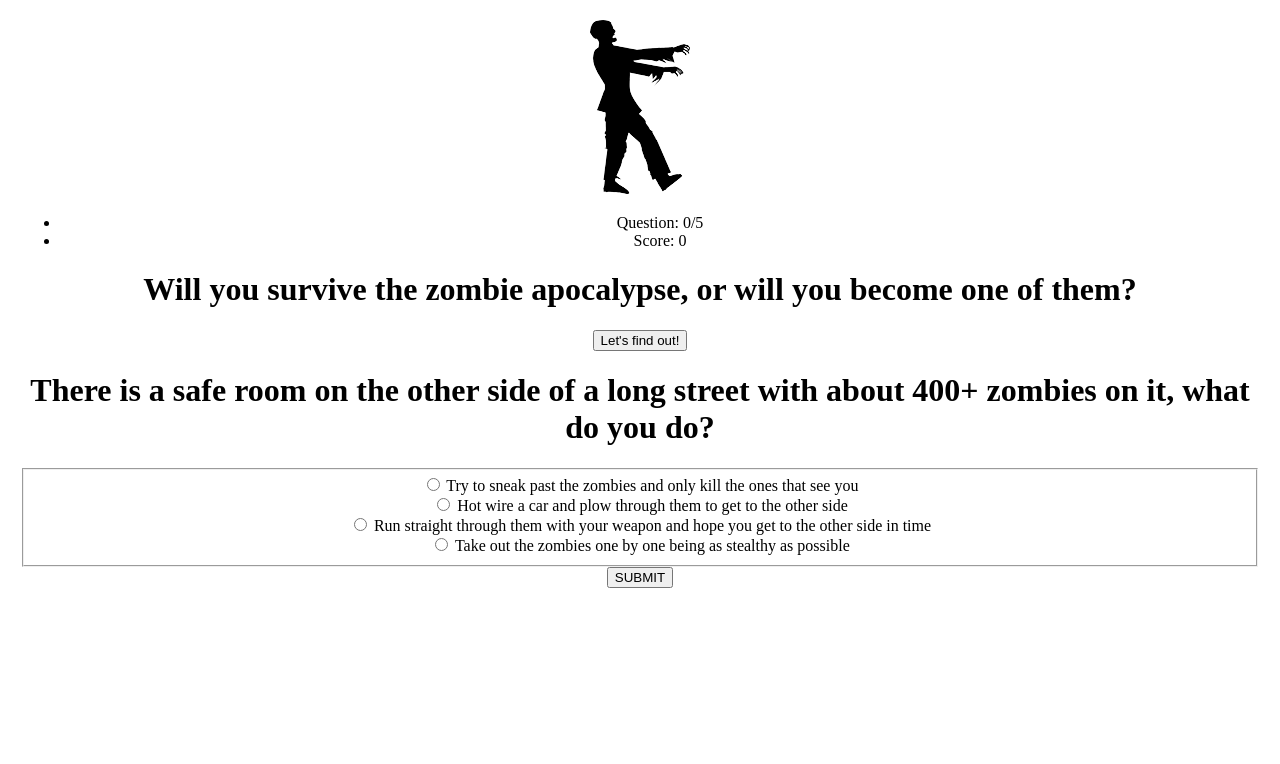
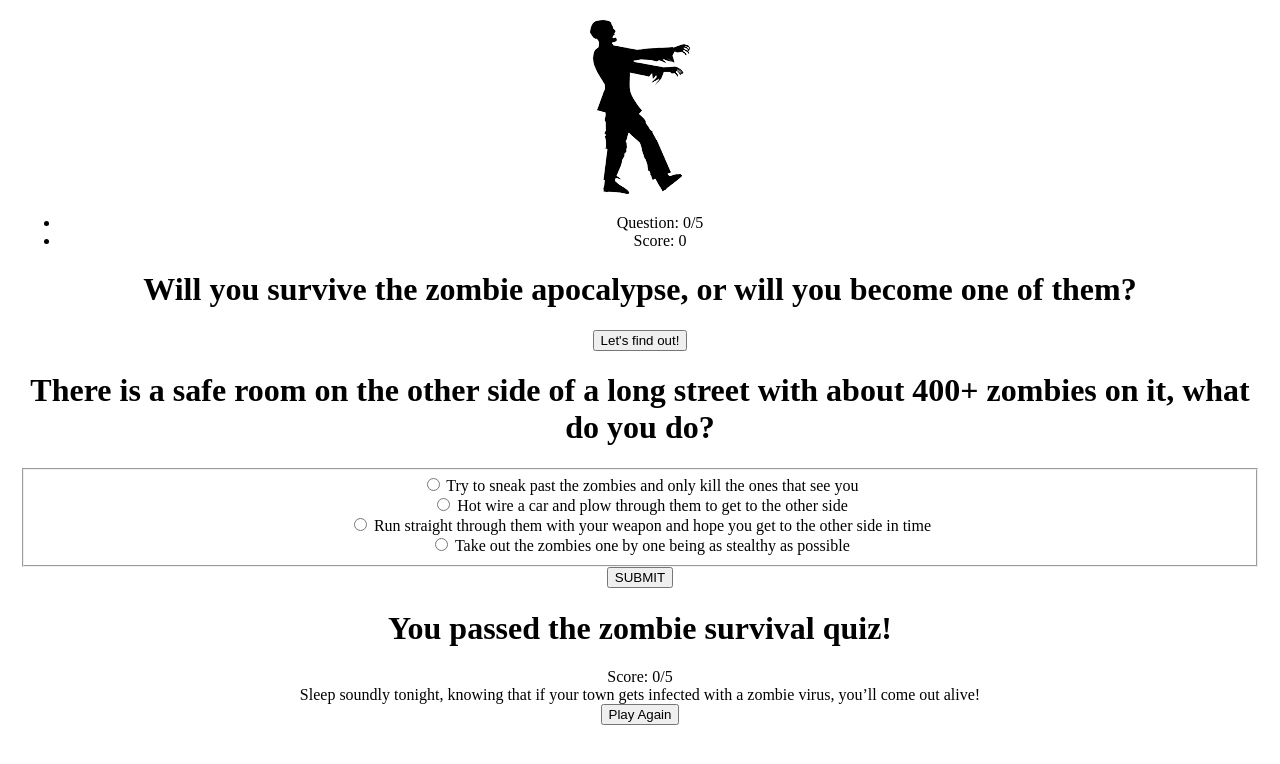
Before and after one commit to Coffey-John/thinkful-quiz-app, a plain HTML site: page index.html in a window 1280 px wide. Drawn offline with Linux system fonts and the light colour scheme.

Commit message:
add feedback/restart greybox

```diff
--- a/index.html
+++ b/index.html
@@ -58,6 +58,13 @@
 			</form>
 		</div>
 
+		<div class="feedbackScreen">
+			<h1>You passed the zombie survival quiz!</h1>
+			<div>Score: <span class="score">0</span>/5</div>
+			<div>Sleep soundly tonight, knowing that if your town gets infected with a zombie virus, you’ll come out alive!</div>
+			<button type="button" class="replayButton">Play Again</button>
+		</div>
+
 	</main>
 
 </body>
```
Also changed, not shown: feedback-screen.jpg (added).
